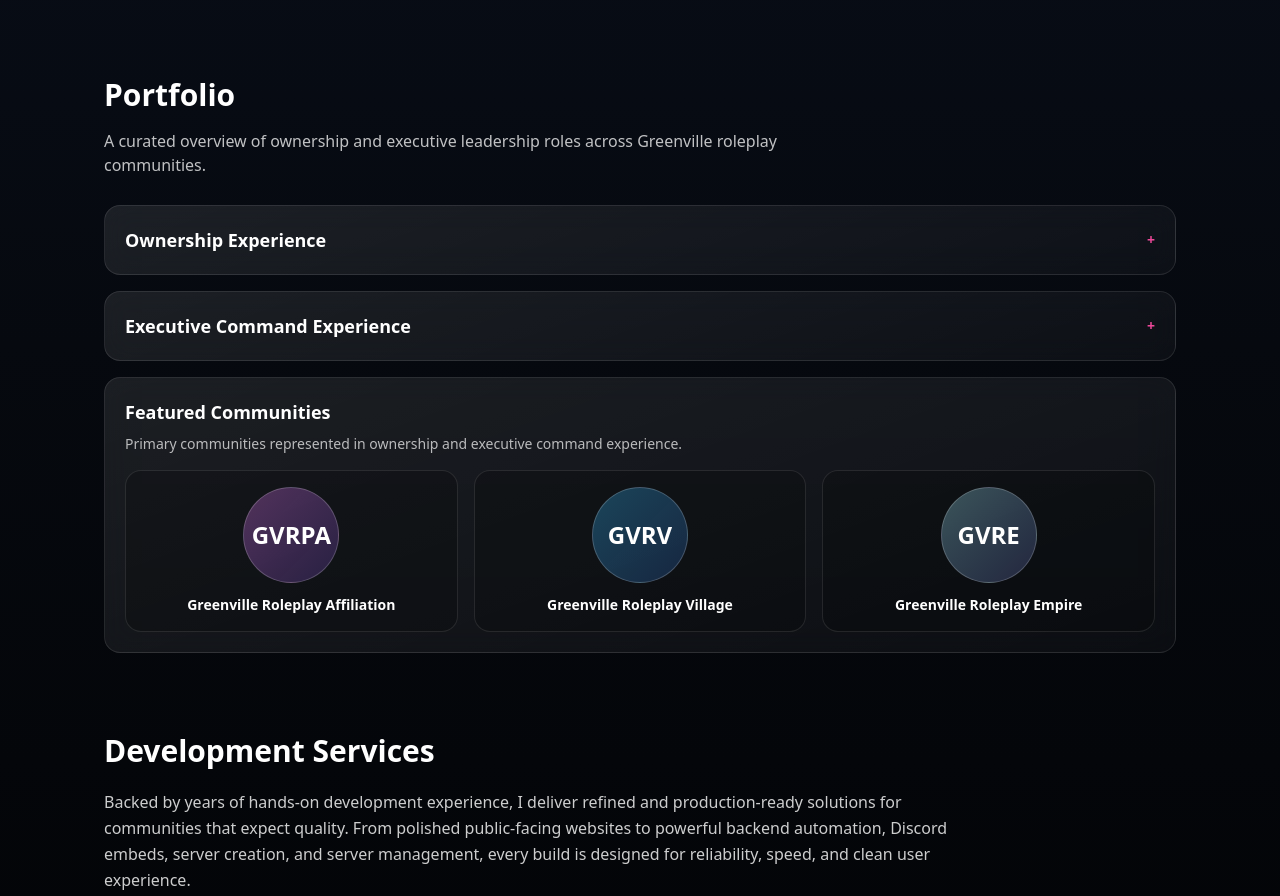
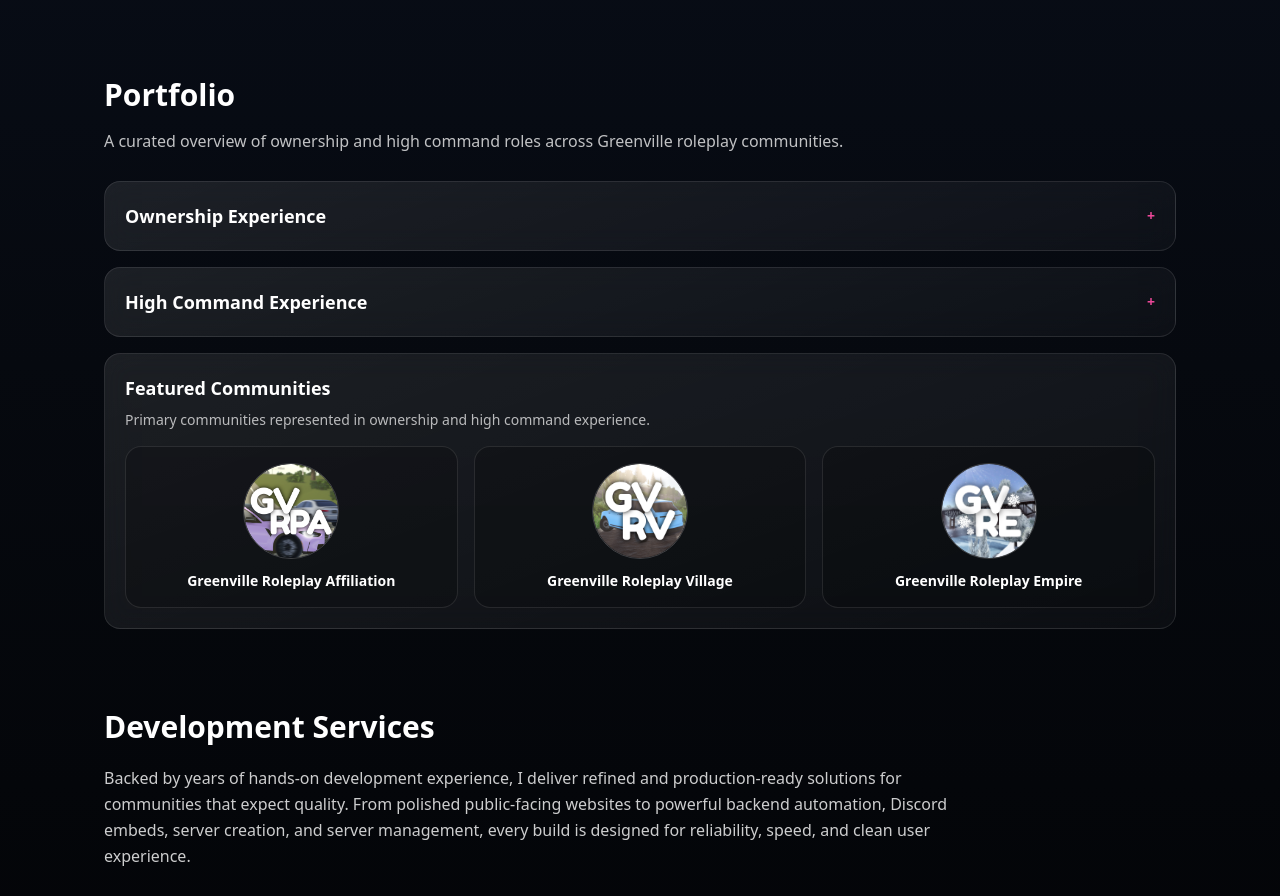
Before and after one commit to invrcared/sv, a plain HTML site: page index.html in a window 1280 px wide. Shown: the part 904-1800 px from the top of the page. Drawn offline with nearby package versions, Linux system fonts and the light colour scheme.

Commit message:
Update portfolio titles, logos, and contact emails

```diff
--- a/index.html
+++ b/index.html
@@ -131,7 +131,7 @@
           <div class="flex flex-wrap items-center justify-between gap-4">
           <h2 class="text-2xl font-semibold sm:text-3xl">Portfolio</h2>
           </div>
-          <p class="mt-4 max-w-3xl text-white/75">A curated overview of ownership and executive leadership roles across Greenville roleplay communities.</p>
+          <p class="mt-4 max-w-3xl text-white/75">A curated overview of ownership and high command roles across Greenville roleplay communities.</p>
           <div id="portfolio-details" class="mt-7 grid gap-4">
             <details class="group glass rounded-2xl p-5">
               <summary class="flex cursor-pointer list-none items-center justify-between text-lg font-semibold">
@@ -157,7 +157,7 @@
 
             <details class="group glass rounded-2xl p-5">
               <summary class="flex cursor-pointer list-none items-center justify-between text-lg font-semibold">
-                <span>Executive Command Experience</span>
+                <span>High Command Experience</span>
                 <span class="text-sm text-neonPink transition group-open:rotate-45">+</span>
               </summary>
               <ul class="mt-4 space-y-3 text-sm text-white/80">
@@ -167,35 +167,35 @@
                 </li>
                 <li class="rounded-2xl border border-white/10 bg-black/20 px-4 py-3">
                   <p class="font-semibold text-white">Greenville Roleplay Village</p>
-                  <p class="mt-1 text-white/70">Executive Command &middot; Active leadership</p>
+                  <p class="mt-1 text-white/70">High Command &middot; Active leadership</p>
                   <a href="https://discord.gg/gvrv" target="_blank" rel="noreferrer" class="mt-2 inline-flex text-xs font-semibold text-neonPink transition hover:text-white">Join server</a>
                 </li>
                 <li class="rounded-2xl border border-white/10 bg-black/20 px-4 py-3">
                   <p class="font-semibold text-white">Greenville Roleplay Empire</p>
-                  <p class="mt-1 text-white/70">Executive Command &middot; Active leadership</p>
+                  <p class="mt-1 text-white/70">Staffing Manager &middot; Active leadership</p>
                   <a href="https://discord.gg/gvre" target="_blank" rel="noreferrer" class="mt-2 inline-flex text-xs font-semibold text-neonPink transition hover:text-white">Join server</a>
                 </li>
                 <li class="rounded-2xl border border-white/10 bg-black/20 px-4 py-3">
                   <p class="font-semibold text-white">Greenville Roleplay Desire</p>
-                  <p class="mt-1 text-white/70">Command Staff Contributor &middot; Prior service</p>
+                  <p class="mt-1 text-white/70">High Command</p>
                 </li>
               </ul>
             </details>
 
             <article class="glass rounded-2xl p-5">
               <h3 class="text-lg font-semibold">Featured Communities</h3>
-              <p class="mt-2 text-sm text-white/70">Primary communities represented in ownership and executive command experience.</p>
+              <p class="mt-2 text-sm text-white/70">Primary communities represented in ownership and high command experience.</p>
               <div class="mt-4 grid gap-4 sm:grid-cols-3">
                 <article class="rounded-2xl border border-white/10 bg-black/20 p-4 text-center">
-                  <div class="mx-auto flex h-24 w-24 items-center justify-center rounded-full border border-white/20 bg-gradient-to-br from-fuchsia-400/30 to-violet-500/20 text-2xl font-bold">GVRPA</div>
+                  <img src="./gvrpasmall.png" alt="Greenville Roleplay Affiliation logo" class="mx-auto h-24 w-24 rounded-full border border-white/20 object-cover" />
                   <p class="mt-3 text-sm font-semibold">Greenville Roleplay Affiliation</p>
                 </article>
                 <article class="rounded-2xl border border-white/10 bg-black/20 p-4 text-center">
-                  <div class="mx-auto flex h-24 w-24 items-center justify-center rounded-full border border-white/20 bg-gradient-to-br from-sky-400/30 to-blue-500/20 text-2xl font-bold">GVRV</div>
+                  <img src="./gvrvsmall.png" alt="Greenville Roleplay Village logo" class="mx-auto h-24 w-24 rounded-full border border-white/20 object-cover" />
                   <p class="mt-3 text-sm font-semibold">Greenville Roleplay Village</p>
                 </article>
                 <article class="rounded-2xl border border-white/10 bg-black/20 p-4 text-center">
-                  <div class="mx-auto flex h-24 w-24 items-center justify-center rounded-full border border-white/20 bg-gradient-to-br from-cyan-200/30 to-indigo-400/20 text-2xl font-bold">GVRE</div>
+                  <img src="./gvre-small.png" alt="Greenville Roleplay Empire logo" class="mx-auto h-24 w-24 rounded-full border border-white/20 object-cover" />
                   <p class="mt-3 text-sm font-semibold">Greenville Roleplay Empire</p>
                 </article>
               </div>
@@ -255,6 +255,10 @@
                 Add on Discord: 6ntc
               </a>
               <p class="mt-3 text-sm text-white/70">Discord ID: 1239226604782354533</p>
+              <div class="mt-4 space-y-1 text-sm text-white/80">
+                <p>Email: <a href="mailto:ham@gvrpa.com" class="text-neonPink transition hover:text-white">ham@gvrpa.com</a></p>
+                <p>Email: <a href="mailto:ham@mygrief.lol" class="text-neonPink transition hover:text-white">ham@mygrief.lol</a></p>
+              </div>
             </article>
           </div>
         </div>
```
